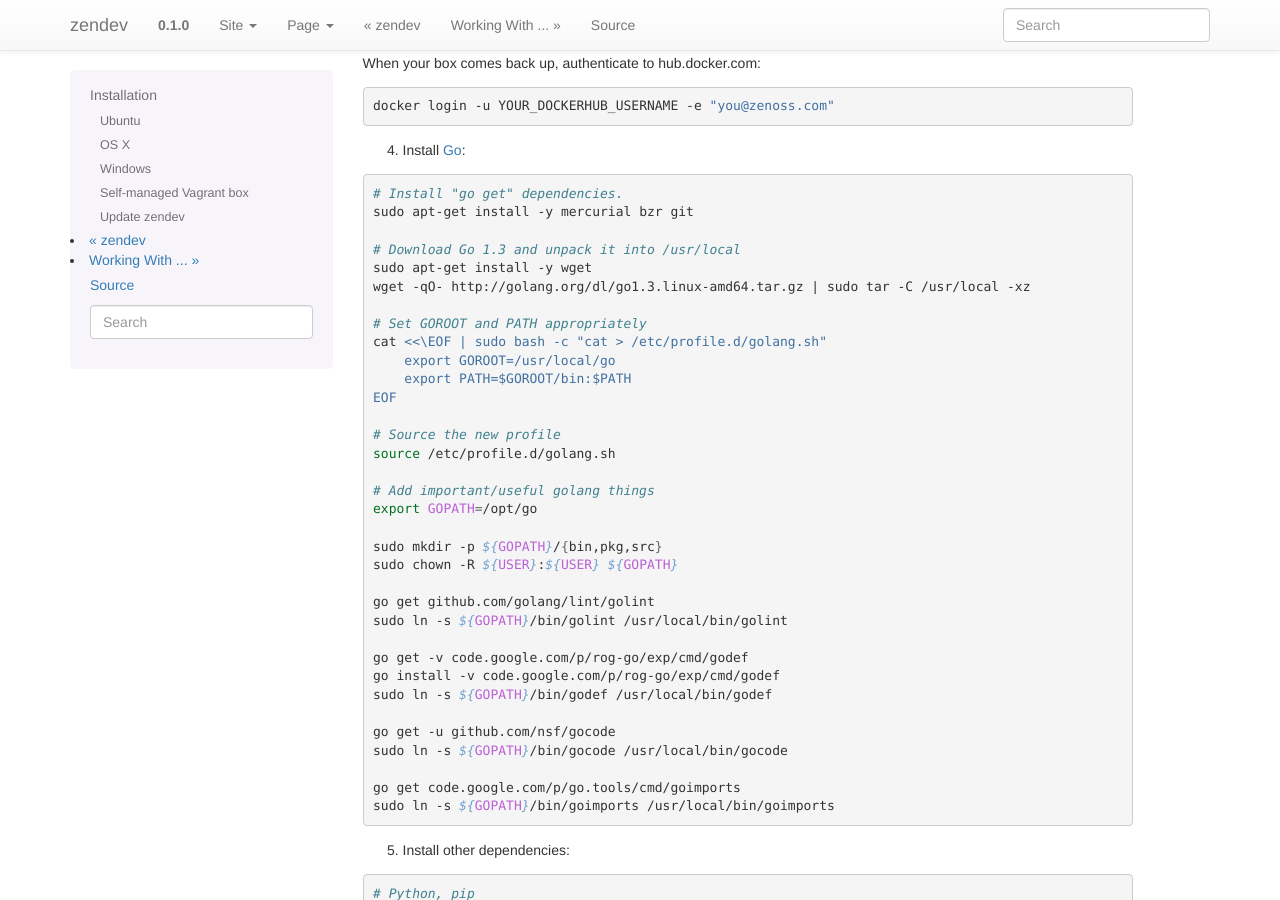
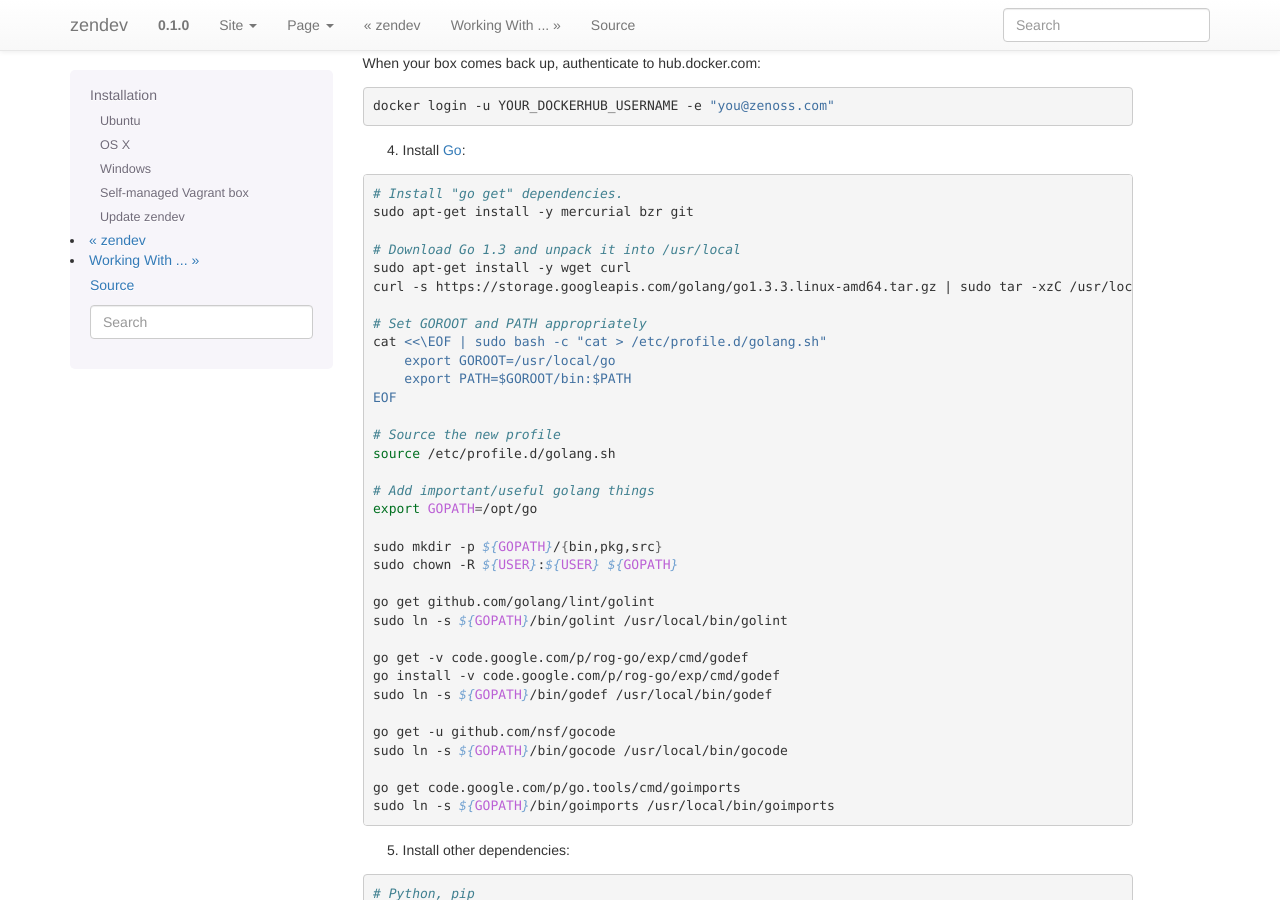
Before and after one commit to zenoss/zendev, a Sphinx documentation site: the page built from docs/installation.rst, in a window 1280 px wide and 900 px high, scrolled down 1257 px. Built offline with Sphinx 7.4.7, drawn with Linux system fonts in a browser that asks for light colours.

Commit message:
replace go 1.3 with go 1.3.3

```diff
--- a/docs/installation.rst
+++ b/docs/installation.rst
@@ -87,8 +87,8 @@ When your box comes back up, authenticate to hub.docker.com:
     sudo apt-get install -y mercurial bzr git
 
     # Download Go 1.3 and unpack it into /usr/local
-    sudo apt-get install -y wget
-    wget -qO- http://golang.org/dl/go1.3.linux-amd64.tar.gz | sudo tar -C /usr/local -xz
+    sudo apt-get install -y wget curl
+    curl -s https://storage.googleapis.com/golang/go1.3.3.linux-amd64.tar.gz | sudo tar -xzC /usr/local
 
     # Set GOROOT and PATH appropriately
     cat <<\EOF | sudo bash -c "cat > /etc/profile.d/golang.sh"
```
